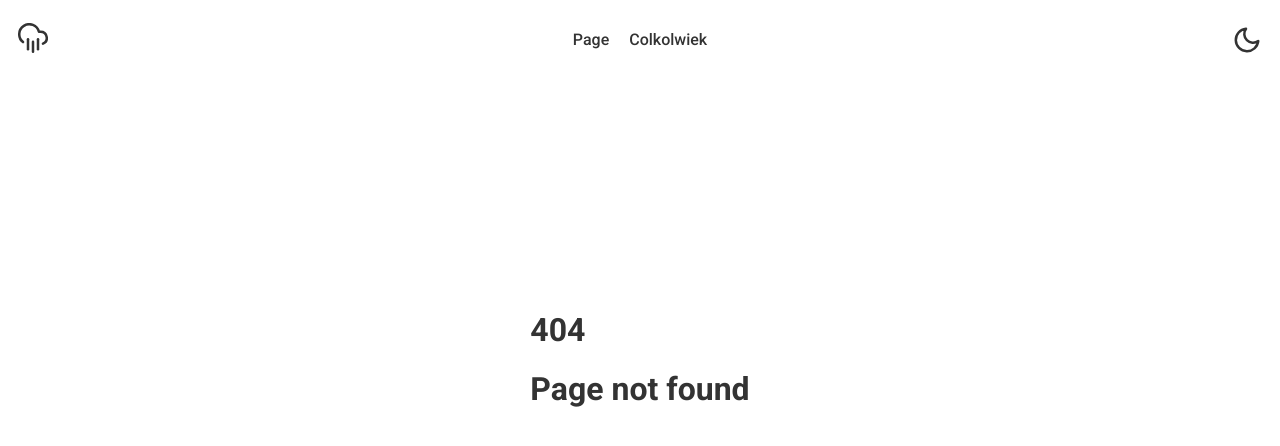
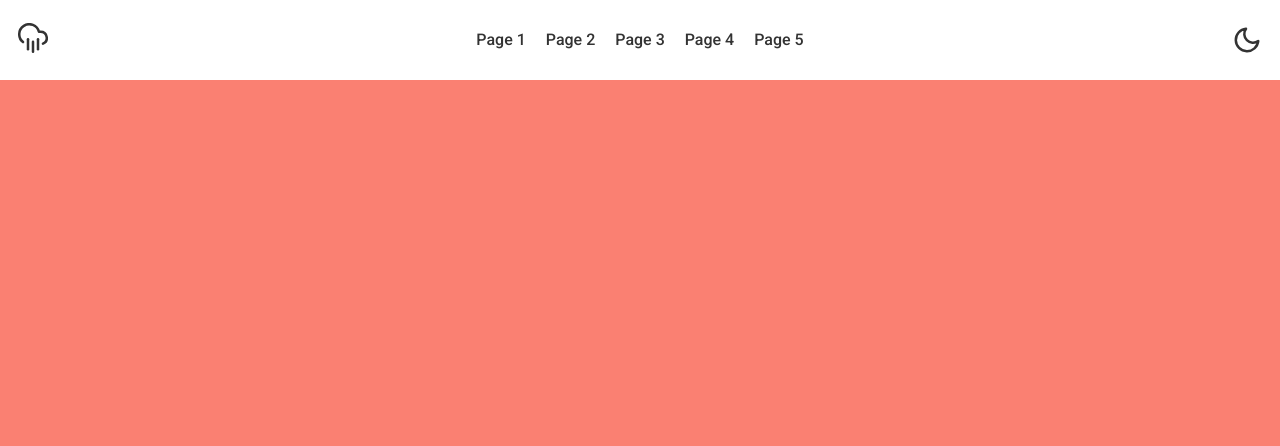
Before and after one commit to asgeev/intranet_react_frontend, a React (Vite) app: page /page/page_1 in a window 1280 px wide. Before the commit this address had no page. Shown: the top 446 px of the page. Built offline with nearby package versions, Linux system fonts and the light colour scheme.

Commit message:
Add basic navigation

```diff
--- a/src/App.jsx
+++ b/src/App.jsx
@@ -32,7 +32,7 @@ const App = () => {
 
         <Routes>
           <Route path="/" element={<Articles />} />
-          <Route path="/page" element={<Page />} />
+          <Route path="page/:id" element={<Page />} />
           <Route path="*" element={<PageNotFound />} />
         </Routes>
       </ThemeProvider>
--- a/src/Components/Navigation/Navigation.jsx
+++ b/src/Components/Navigation/Navigation.jsx
@@ -5,14 +5,27 @@ import { NavLink } from 'react-router-dom';
 import { StyledFiMoon, StyledFiSun, NavBar } from './Navigation.styled';
 import BurgerMenu from '../BurgerMenu/BurgerMenu';
 
-const navigation = [
-  'Spis telefonów',
-  'EZD',
-  'CWU',
-  'System kolejowy',
-  'Portal pracowniczy',
-  'Lista obecności',
-  'Adresy innych stron',
+const navigationApi = [
+  {
+    title: 'Page 1',
+    path: 'page/page_1',
+  },
+  {
+    title: 'Page 2',
+    path: 'page/page_2',
+  },
+  {
+    title: 'Page 3',
+    path: 'page/page_3',
+  },
+  {
+    title: 'Page 4',
+    path: 'page/page_4',
+  },
+  {
+    title: 'Page 5',
+    path: 'page/page_5',
+  },
 ];
 
 const RightSection = styled.div`
@@ -42,15 +55,9 @@ const Menu = styled.div`
     position: static;
     display: flex;
     background-color: transparent;
-    flex-direction: row;
-    align-items: center;
-    justify-content: center;
-    gap: 1rem;
+    /* align-items: center; */
+    /* justify-content: center; */
     height: 100%;
-
-    ul {
-      flex-direction: row;
-    }
   }
 `;
 
@@ -58,7 +65,14 @@ const MenuItems = styled.ul`
   /* display: flex; */
   list-style: none;
   display: flex;
-  flex-direction: row;
+  align-items: center;
+  justify-content: center;
+  gap: 2rem;
+  flex-direction: column;
+
+  ${({ theme }) => theme.mq.lg} {
+    flex-direction: row;
+  }
 `;
 
 const StyledNavLink = styled(NavLink)`
@@ -88,15 +102,11 @@ const Navigation = ({ setIsDarkTheme, isDarkTheme }) => {
       </StyledNavLink>
       <Menu isOpen={isOpen}>
         <MenuItems>
-          {/* {navigation.map((element) => (
-            <li key={element}>{element}</li>
-          ))} */}
-          <StyledNavLink to="/page" onClick={toggleNavigation}>
-            Page
-          </StyledNavLink>
-          <StyledNavLink to="/pagesafasf" onClick={toggleNavigation}>
-            Colkolwiek
-          </StyledNavLink>
+          {navigationApi.map(({ title, path }) => (
+            <StyledNavLink key={title} to={path} onClick={toggleNavigation}>
+              {title}
+            </StyledNavLink>
+          ))}
         </MenuItems>
       </Menu>
       <RightSection>
--- a/src/Components/Navigation/Navigation.styled.jsx
+++ b/src/Components/Navigation/Navigation.styled.jsx
@@ -15,20 +15,7 @@ export const NavBar = styled.nav`
   height: 8rem;
   z-index: 10;
   ${({ theme }) => console.log(theme)}
-
-  ul {
-    display: flex;
-    flex-direction: column;
-    gap: 2rem;
-    align-items: center;
-    justify-content: center;
-    flex-wrap: wrap;
-
-    li {
-      font-weight: 500;
-      list-style: none;
-    }
-  }
+  transition: all 0.5 ease-in-out;
 `;
 
 export const StyledFiMoon = styled(FiMoon)`
--- a/src/Components/Page/Page.jsx
+++ b/src/Components/Page/Page.jsx
@@ -1,4 +1,5 @@
 import React from 'react';
+import { Outlet, useParams } from 'react-router-dom';
 import styled from 'styled-components';
 
 const PageWrapper = styled.div`
@@ -10,6 +11,17 @@ const PageWrapper = styled.div`
   align-items: center;
   justify-content: center;
 `;
-const Page = () => <PageWrapper>Page</PageWrapper>;
+const Page = () => {
+  const { title } = useParams();
+
+  return (
+    <>
+      <PageWrapper>
+        <h1>{title}</h1>
+      </PageWrapper>
+      <Outlet />
+    </>
+  );
+};
 
 export default Page;
```
